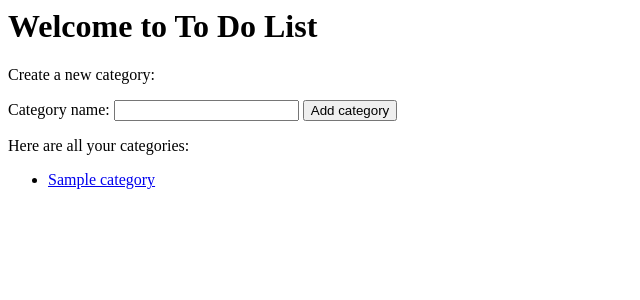
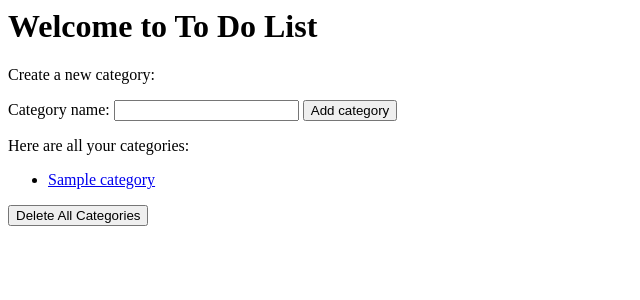
Before and after one commit to adamrr724/To-Do-WithDB-PHP, a PHP site: template views/index.html.twig in a window 1280 px wide. Shown: the top 300 px of the page, without its empty margins (0-640 px from the left). Run offline with PHP 8.4, Linux system fonts and the light colour scheme; the template is opened without the code that fills it: most values are stand-ins (such as "Sample title", 1, 10 or a date in 2020); some libraries are stand-ins or nearby versions.

Commit message:
add a delete all categories button if categories are present

```diff
--- a/views/index.html.twig
+++ b/views/index.html.twig
@@ -21,6 +21,9 @@
                 <li><a href="/categories/{{ category.getId }}">{{ category.getName }}</a></li>
             {% endfor %}
         </ul>
+        <form action="/delete_categories" method="post">
+            <button type="submit" name="button">Delete All Categories</button>
+        </form>
     {% else %}
       <p>There are no categories yet!</p>
     {% endif %}
```
